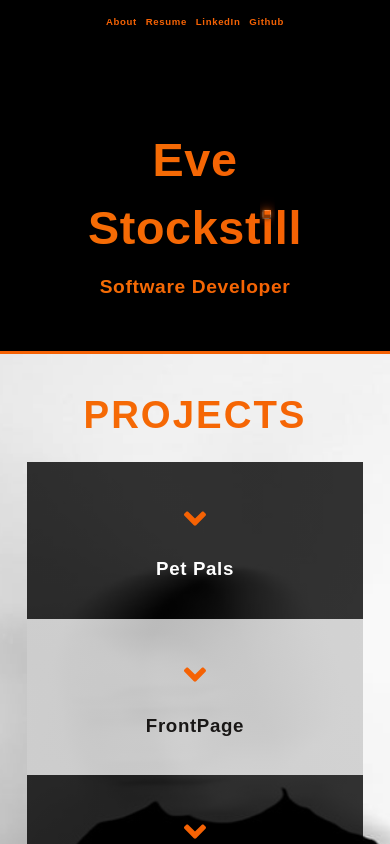
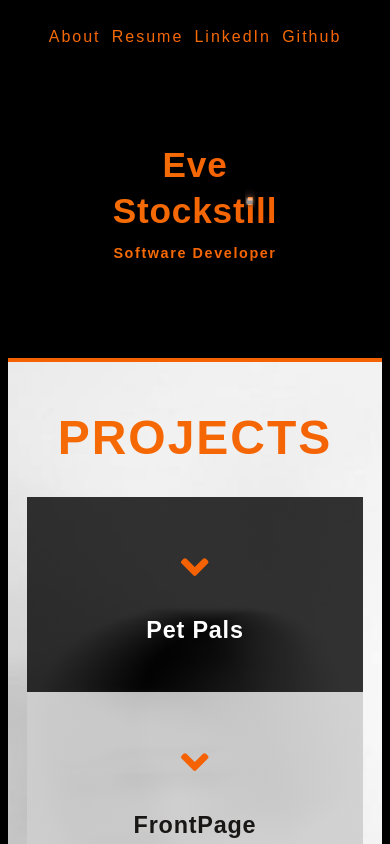
Before and after one commit to evestockstill/evePortfolio, a React app: page / in a window 390 px wide. Shown: the top 844 px of the page. Built offline with nearby package versions, Linux system fonts and the light colour scheme; a web font is replaced by a local one.

Commit message:
responsive header done

```diff
--- a/src/components/abstract/base.scss
+++ b/src/components/abstract/base.scss
@@ -1,50 +1,46 @@
-@import './variables.scss';
-@import '../abstract/mixins.scss';
+@import "./variables.scss";
+@import "../abstract/mixins.scss";
 *,
 *::after,
 *::before {
   margin: 0;
   padding: 0;
   box-sizing: inherit;
-}html {
- font-family: quiche-sans,sans-serif;
-font-weight: 600;
-font-style: normal;
-letter-spacing: .1rem;
-  font-size: 62.5%;
+}
+*,
+*::after,
+*::before {
+    margin: 0;
+    padding: 0;
+    box-sizing: inherit;
+}
 
-  @include respond(tab-land) {
-    //width < 1200
-    font-size: 56.25%; //1rem = 9px 9/16 = 56.25%
+html {
+    // This defines what 1rem is
+    font-size: 62.5%; //1 rem = 10px; 10px/16px = 62.5%
+
+    @include respond(tab-land) { // width < 1200?
+        font-size: 56.25%; //1 rem = 9px, 9/16 = 50%
     }
-  @include respond(tab-port) {
 
-    font-size: 50%;
-  }
-  @include respond(tab-port-big) {
-
-    font-size: 56%;
-  }
-  @include respond(phone) {
-    font-size: 40%;
-  }
-  @include respond(big) {
-
-    font-size: 63%;
+    @include respond(tab-port) { // width < 900?
+        font-size: 50%; //1 rem = 8px, 8/16 = 50%
     }
 
     @include respond(big-desktop) {
-    font-size: 75%; //1rem = 12px 12/16
+        font-size: 75%; //1rem = 12, 12/16
     }
 }
+
 body {
     box-sizing: border-box;
-  color: black;
-  background: black;
-//  background: radial-gradient($blue2, $blue);
-//  background: radial-gradient( $orange3, $orange2, $orange1);
+     font-family: quiche-sans, sans-serif;
+     background-color: black;
     padding: 1rem;
+    letter-spacing: .1rem;
+
+    // @include respond(tab-port) {
+    //     padding: 0;
+    // }
+
   }
-  @media (max-width: 56.25em) {
-    body {
-      padding: 0; } }
--- a/src/components/abstract/mixins.scss
+++ b/src/components/abstract/mixins.scss
@@ -7,31 +7,26 @@
   }
 }
 
+//     0 - 600px:      Phone
+// 600 - 900px:    Tablet portrait
+// 900 - 1200px:   Tablet landscape
+// [1200 - 1800] is where our normal styles apply
+// 1800px + :      Big desktop
+
+
 @mixin respond($breakpoint) {
-  @if $breakpoint == xphone {
-    @media(max-width: 31em) { @content };
-    // overflow: hidden;
-  }
   @if $breakpoint == phone {
-    @media(max-width: 37.5em) { @content };
-    // overflow: hidden;
+    @media(max-width: 37.5em) { @content }; //600px
   }
   @if $breakpoint == tab-port {
     @media(max-width: 56.25em) { @content }; //900px
-    // overflow: hidden;
-  }
-  @if $breakpoint == tab-port-big {
-    @media(max-width: 65.25em) { @content }; //900px
   }
   @if $breakpoint ==  tab-land{
     @media(max-width: 75em) { @content }; //1200px
   }
-      @if $breakpoint ==  big {
-        @media(min-width: 90.5em) { @content }; //1800 +
-      }
-      @if $breakpoint ==  big-desktop {
-        @media(min-width: 112.5em) { @content }; //1800 +
-      }
+  @if $breakpoint ==  big-desktop {
+    @media(min-width: 112.5em) { @content }; //1800 +
+  }
 }
 
 $font: quiche-sans,sans-serif;
@@ -56,25 +51,3 @@ $color: transparent;
    color: $color;
    line-height: $height;
 }
-@mixin hardwareAccel() {
-	// Improve performance on mobile/tablet devices
-	// Perspective reduces blurryness of text in Chrome
-	@include prefixed(transform, perspective(1px) translateZ(0));
-}
-
-@mixin improveAntiAlias() {
-	// Improve aliasing on mobile/tablet devices
-	box-shadow: 0 0 1px rgba(0, 0, 0, 0);
-}
-
-@mixin forceBlockLevel() {
-	// Transforms need to be block-level to work
-	display: inline-block;
-	vertical-align: middle;
-}
-
-@mixin hacks() {
-	@include forceBlockLevel();
-	@include hardwareAccel();
-	@include improveAntiAlias();
-}
--- a/src/components/header/Header.scss
+++ b/src/components/header/Header.scss
@@ -8,13 +8,13 @@
   }
   .bg-video {
     // display: none;
+    position: absolute;
     filter: grayscale(1);
     top: 0;
     left: 0;
     height: 100%;
-    width: auto;
+    width: 100%;
     z-index: -1;
-    background-blend-mode: screen;
     &__content {
       width: 100%;
       height: 100%;
@@ -26,20 +26,59 @@
   }
 
   .first {
-    @include text-color(7.3rem);
-    top: 19%;
+    @include text-color(6.8rem);
+    top: 17.3%;
     left: 50%;
+    @include respond(big-desktop) {
+      top: 14.5%;
+    }
+    @include respond(tab-land) {
+      top: 18.2%;
+    }
+    @include respond(tab-port) {
+      top: 19%;
+    }
+    @include respond(phone) {
+      font-size: 4.4rem;
+      top: 19.5%;
+    }
   }
   .my-title {
-    @include text-color(3rem);
-    top: 34%;
+    @include text-color(2.5rem);
+    top: 35%;
     left: 50%;
+    letter-spacing: .5rem;
     text-align: center;
+    @include respond(big-desktop) {
+      // font-size: 3.3rem;
+      top: 36.75%;
+    }
+    @include respond(tab-land) {
+      top: 34%;
+      letter-spacing: .3rem;
+    }
+    @include respond(tab-port) {
+      top: 33%;
+      letter-spacing: .4rem;
+    }
+    @include respond(phone) {
+      font-size: 1.8rem;
+      letter-spacing: .2rem;
+      top: 30%;
+    }
   }
   .text {
-    @include text-color(7.3rem);
+    @include text-color(6.8rem);
     top: 27%;
     left: 50%;
+    position: absolute;
+    // @include respond(big-desktop) {
+    //   font-size: 8.3rem;
+    // }
+     @include respond(phone) {
+      font-size: 4.4rem;
+      top: 25%;
+     }
     &:before {
       content: attr(data);
       position: absolute;
@@ -48,14 +87,24 @@
       width: auto;
       z-index: 5;
       text-shadow: none;
-      left: 80.5%;
-      bottom: 55%;
+      left: 80.6%;
+      bottom: 56.5%;
       text-align: left;
       animation: moveInLeft 1s ease-out, flicker 2.2s linear infinite;
       letter-spacing: 0.2rem;
-      @include respond(phone) {
-        color: $orange1;
-      }
+      // @include respond(big-desktop) {
+      //   left: 81%;
+      //   bottom: 56%;
+      // }
+      @include respond(tab-land) {
+      left: 80.7%;
+      bottom: 56.75%;
+    }
+    @include respond(phone) {
+      left: 80.3%;
+      bottom: 55%;
+      // color: $orange1;
+    }
     }
   }
 }
--- a/src/components/nav/Nav.scss
+++ b/src/components/nav/Nav.scss
@@ -21,8 +21,8 @@ li {
 }
 .fa {
 color: $orange1;
-font-size: 2.9rem;
- margin-left: 1rem;
+font-size: 2.2rem;
+ margin-left: .5rem;
  @include respond(phone) {
      margin-left: .4rem;
      display: none;
@@ -31,23 +31,28 @@ font-size: 2.9rem;
   opacity: .8;
  }
 }
-#github, #linkedin, #user, #card{
-  height: 2.4rem;
-  width: 2.4rem;
-  @include respond(phone) {
-    height: 2rem;
-  width: 2rem;
-   }
-}
+// #github, #linkedin, #user, #card{
+//   height: 2rem;
+//   width: 2rem;
+//   @include respond(phone) {
+//     height: 2rem;
+//   width: 2rem;
+//    }
+// }
  .links {
    text-decoration: none;
    display: block;
    text-align: center;
    font-size: 1.6rem;
-   padding: 1.5rem 1rem 0 1rem;
-   color: $orange1;
+  padding: .7rem;
+   background-image: linear-gradient(to right, $orange2, $orange1);
+  -webkit-background-clip: text;
+  background-clip: text;
+  color: transparent;
+  letter-spacing: 2px;
+  transition: all 0.2s;
    @include respond(phone) {
-     font-size: 1.5rem;
+     font-size: 2rem;
      padding: 2.5rem .7rem 0 .7rem;
    }
    &:hover {
```
Lines whose indentation alone changed are shown as unchanged.
